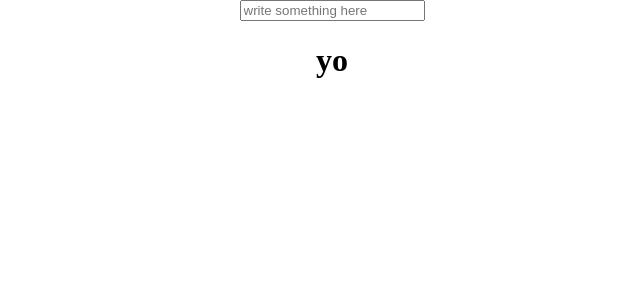
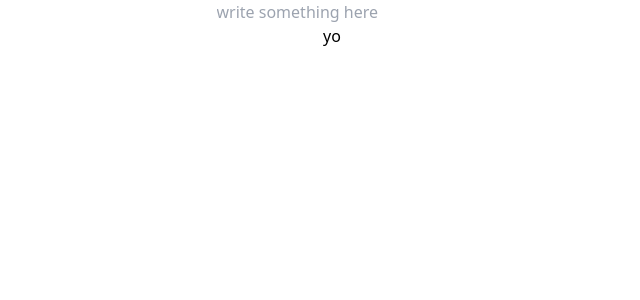
Before and after one commit to AriaHemin/react-playground, a React (Create React App) app: page / in a window 1280 px wide. Shown: the top 300 px of the page, without its empty margins (308-948 px from the left). Built offline with nearby package versions, Linux system fonts and the light colour scheme.

Commit message:
added tailwind css

```diff
--- /dev/null
+++ b/postcss.config.js
@@ -0,0 +1,6 @@
+module.exports = {
+  plugins: {
+    tailwindcss: {},
+    autoprefixer: {},
+  },
+}
--- a/src/App.js
+++ b/src/App.js
@@ -1,4 +1,4 @@
-import './App.css';
+import './index.css';
 
 import App1irwyr from './components/irwyrApp';
 
--- a/src/App.css
+++ b/src/index.css
@@ -1,3 +1,7 @@
+@tailwind base;
+@tailwind components;
+@tailwind utilities;
+
 header{
     display: flex;
     align-items: center;
--- /dev/null
+++ b/tailwind.config.js
@@ -0,0 +1,8 @@
+/** @type {import('tailwindcss').Config} */
+module.exports = {
+  content: ['./src/**/*.{js,jsx,ts,tsx}'],
+  theme: {
+    extend: {},
+  },
+  plugins: [],
+}
```
Also changed, not shown: package.json (+6 -3 lines), 1 other file (tests, documents, lock files or other folders).
